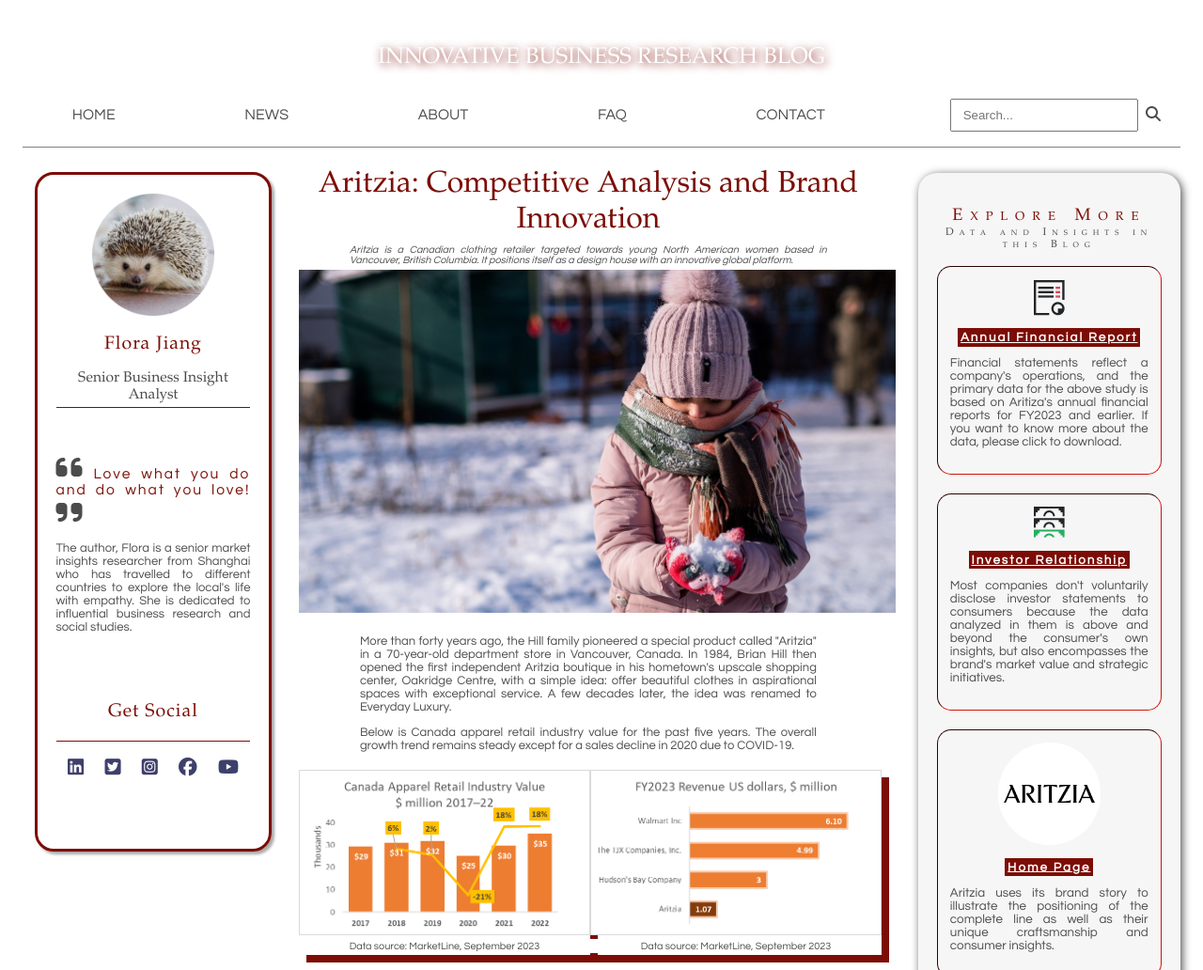
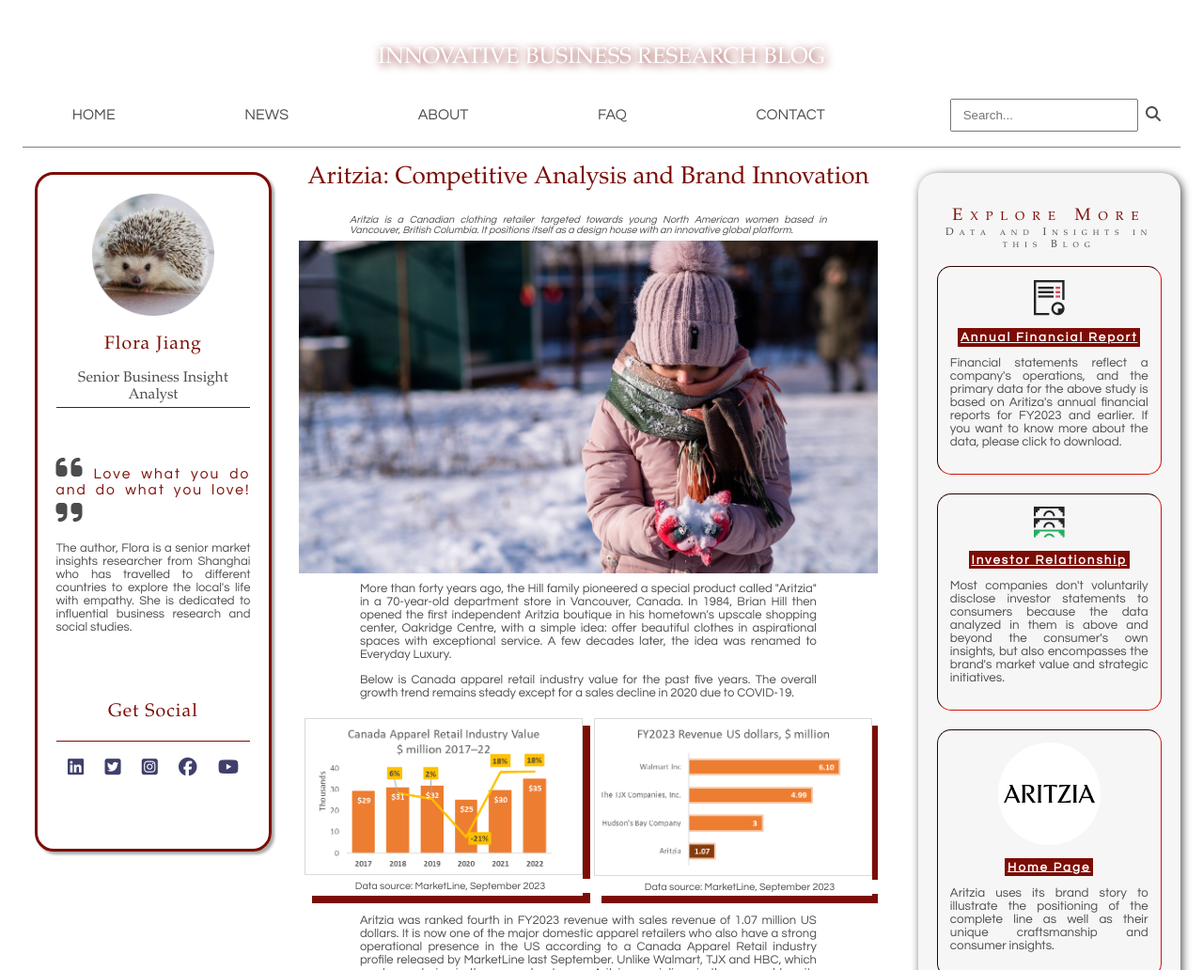
Before and after one commit to FloraWebDesigner/research-blog, a plain HTML site: page index.html in a window 1280 px wide. Shown: the top 1032 px of the page at 94% size. Drawn offline with Linux system fonts and the light colour scheme.

Commit message:
slight updates onto the imgs

```diff
--- a/css/Shortblog.css
+++ b/css/Shortblog.css
@@ -1,5 +1,6 @@
 html {
-  font-family: "Century Gothic", 'Lucida Sans Regular', 'Lucida Grande', 'Lucida Sans Unicode', Geneva, Verdana, sans-serif;
+  font-family: "Century Gothic", "Lucida Sans Regular", "Lucida Grande",
+    "Lucida Sans Unicode", Geneva, Verdana, sans-serif;
   background-color: white;
   color: #4c4c4c;
   margin: 0;
@@ -49,7 +50,6 @@
   top: 0; */
 }
 
-
 #mainNav {
   width: 100%;
 }
@@ -79,7 +79,6 @@
   align-items: baseline;
 }
 
-
 #main {
   max-width: 100%;
   display: flex;
@@ -96,6 +95,7 @@
   display: flex;
   flex-direction: column;
   justify-content: flex-start;
+  overflow-x: hidden;
 }
 
 #leftside-container {
@@ -139,9 +139,7 @@
 }
 
 h1 {
-  font-size: xx-large;
   color: #7c0d06;
-  margin-bottom: 0;
   text-align: center;
 }
 
@@ -149,34 +147,36 @@
   color: #7c0d06;
 }
 
-
 .img_1 {
+  max-width: 635px;
   width: 100%;
-  max-width: 650px;
-  margin-bottom: 1em;
+  height: auto;
   padding: 0;
   border-radius: 20px;
-  margin-left: auto;
-  margin-right: auto;
-  display: block;
+  margin: auto;
+}
+
+.img_1 img,
+.img_2 img {
+  width: 100%; /* Fill the container */
+  height: auto; /* Maintain aspect ratio */
 }
 
 .img_2 {
-  width: 100%;
-  max-width: 500px;
+  max-width: 48%;
   height: auto;
   padding: 0;
   margin: 1em auto;
   box-shadow: 8px 8px #7c0d06;
 }
 
-
 .chart img {
   box-shadow: 8px 8px #7c0d06;
   padding: 0;
-  margin-top: 1em;
-  margin-bottom: 0.8em;
-  display:block;
+  margin:auto;
+  display: block;
+  max-width:80%;
+  height: auto;
 }
 
 .img_2:hover {
@@ -193,8 +193,6 @@
   justify-content: space-around;
 }
 
-
-
 .source {
   font-size: smaller;
   color: #4c4c4c;
@@ -209,7 +207,6 @@
   box-sizing: border-box;
   width: 310px;
 }
-
 
 .table {
   display: flex;
@@ -279,9 +276,9 @@
 #twoButtonContainer button:hover {
   background-color: white;
   color: #4c4c4c;
-  box-shadow: 0 12px 16px 0 rgba(0, 0, 0, 0.24), 0 17px 50px 0 rgba(0, 0, 0, 0.19);
+  box-shadow: 0 12px 16px 0 rgba(0, 0, 0, 0.24),
+    0 17px 50px 0 rgba(0, 0, 0, 0.19);
 }
-
 
 .logo {
   border: 1px solid #7c0d06;
@@ -290,7 +287,6 @@
   margin-bottom: 1.5em;
   border-style: inset;
 }
-
 
 #middle-container p {
   text-align: justify;
@@ -329,11 +325,10 @@
   color: #4c4c4c;
 }
 
-.author img{
+.author img {
   max-width: 100%;
   height: auto;
 }
-
 
 .words {
   font-size: larger;
@@ -351,7 +346,6 @@
 .networking i {
   display: inline-block;
   margin-bottom: 3em;
-
 }
 
 .networking a {
@@ -403,7 +397,6 @@
   padding: 0.2em;
   letter-spacing: 2px;
 }
-
 
 #rightside-container img {
   margin-bottom: 1em;
@@ -457,7 +450,6 @@
   margin-left: 0;
 }
 
-
 .email {
   display: flex;
   flex-direction: column;
@@ -468,7 +460,6 @@
   margin-top: 3em;
   margin-bottom: 3em;
 }
-
 
 input {
   width: 15em;
@@ -502,14 +493,14 @@
 #button_subcribe:hover {
   background-color: white;
   color: #4c4c4c;
-  box-shadow: 0 12px 16px 0 rgba(0, 0, 0, 0.24), 0 17px 50px 0 rgba(0, 0, 0, 0.19);
+  box-shadow: 0 12px 16px 0 rgba(0, 0, 0, 0.24),
+    0 17px 50px 0 rgba(0, 0, 0, 0.19);
 }
 
 .email-label {
   float: left;
   margin-left: 1em;
 }
-
 
 #footer {
   width: 100%;
--- a/index.html
+++ b/index.html
@@ -37,7 +37,7 @@
                 British Columbia. It positions itself as a design house with an innovative global platform.</p>
             <div class="img_1">
                 <img src="image/blog_main.jpg" alt="A child wear pink down jacket playing the snow, enjoy the winner"
-                    title="down jacket wear" width="635">
+                    title="down jacket wear">
                     <!--Get the pic from Pixabay.com-->
             </div>
             <p>
@@ -54,13 +54,13 @@
             <div id="img_2-container">
                 <div class="img_2">
                     <img src="image/Blog_M2_5yValue.png" alt="Canada Apparel Retail Industry Value $ million 2017-22"
-                        title="5 year Canada Apparel Retail Industry Value" width="310">
+                        title="5 year Canada Apparel Retail Industry Value">
                     <div class="source">Data source: MarketLine, September 2023</div>
                 </div>
 
                 <div class="img_2">
                     <img src="image/Blog_M2_Rev.png" alt="FY2023 Revenue US dollars, $ million" title="FY23 Revenue"
-                        width="310">
+                        >
                     <div class="source">Data source: MarketLine, September 2023</div>
                 </div>
 
@@ -158,7 +158,7 @@
             </p>
             <div class="img_1">
                 <img src="image/Blog_L1_Map.png" alt="Aritzia's brand development 1984 till now."
-                    title="Brand develop map" width="650">
+                    title="Brand develop map" >
                 <div class="source">Data Source: <a
                         href="https://www.aritzia.com/en/aritzia/corporate-hub/about-us/our-history.html">www.aritzia.com/en/aritzia/corporate-hub/about-us/our-history.html</a>
                 </div>
@@ -186,7 +186,7 @@
             </p>
             <div class="chart">
                 <img src="image/Blog_L1_Line.png" alt="Aritzia's Store Numbers by Country FY2005-FY2023"
-                    title="Aritzia's Store Numbers" width="630">
+                    title="Aritzia's Store Numbers" >
             </div>
             <div class="source">Data source: statistic, Aritzia - Annual Report 2023</div>
 
```
